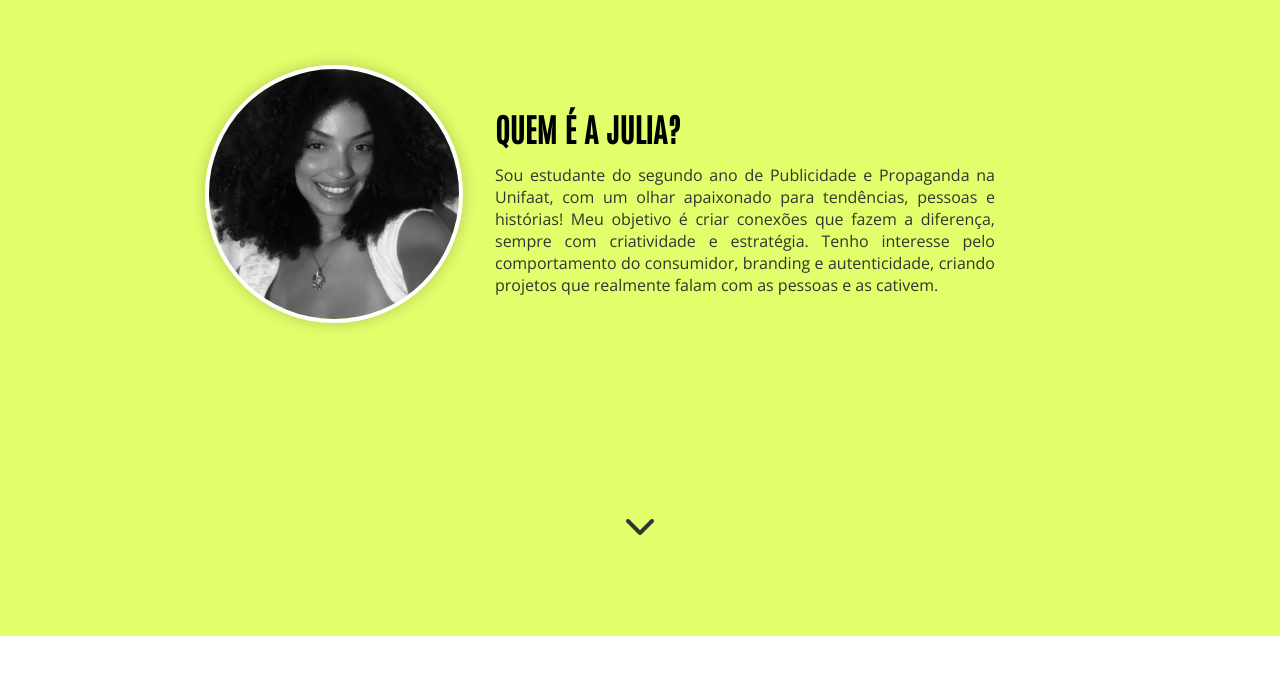
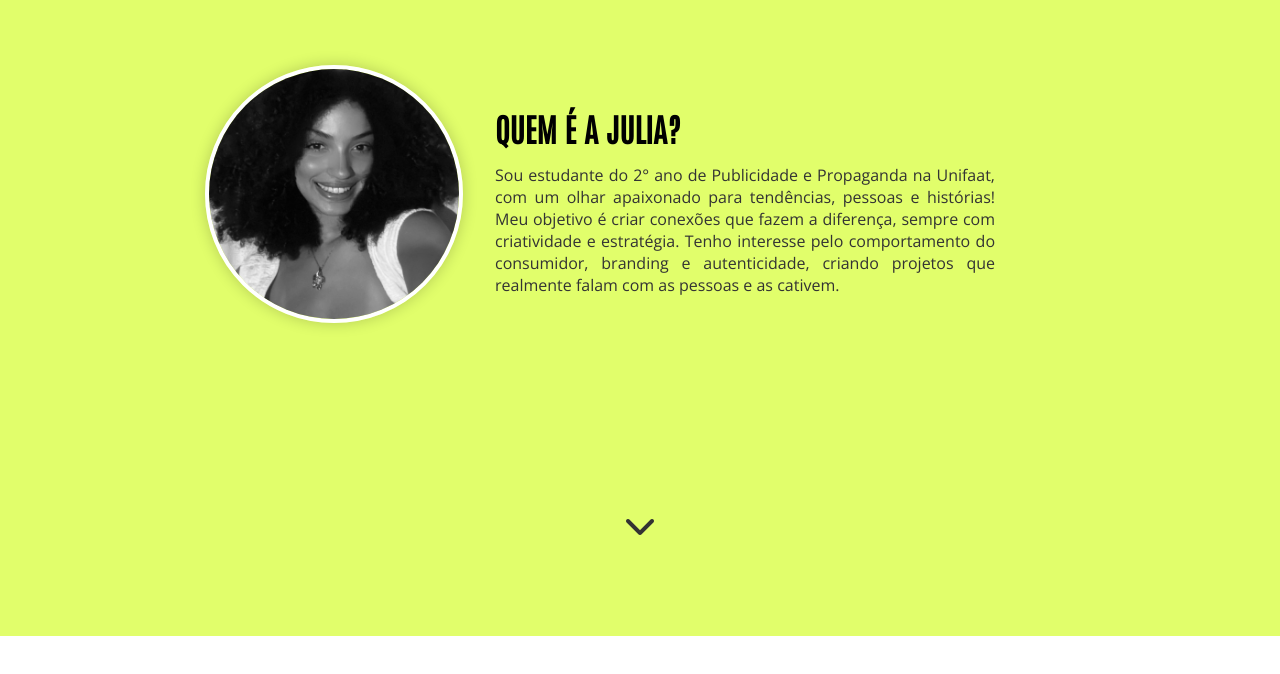
Before and after one commit to juliasilvae/cv, a plain HTML site: page index.html in a window 1280 px wide. Shown: the part 1124-1798 px from the top of the page. Drawn offline with nearby package versions, Linux system fonts and the light colour scheme.

Commit message:
Update index.html

```diff
--- a/index.html
+++ b/index.html
@@ -35,7 +35,7 @@
                     <h2>QUEM É A JULIA?</h2>
                     <div style="max-width: 500px; margin: 0 auto; text-align: justify;">
                         <p>
-                            Sou estudante do segundo ano de Publicidade e Propaganda na Unifaat, com um olhar apaixonado para
+                            Sou estudante do 2° ano de Publicidade e Propaganda na Unifaat, com um olhar apaixonado para
                             tendências, pessoas e histórias! Meu objetivo é criar conexões que fazem a diferença,
                             sempre com criatividade e estratégia. Tenho interesse pelo comportamento do consumidor,
                             branding e autenticidade, criando projetos que realmente falam com as pessoas e as cativem.
```
